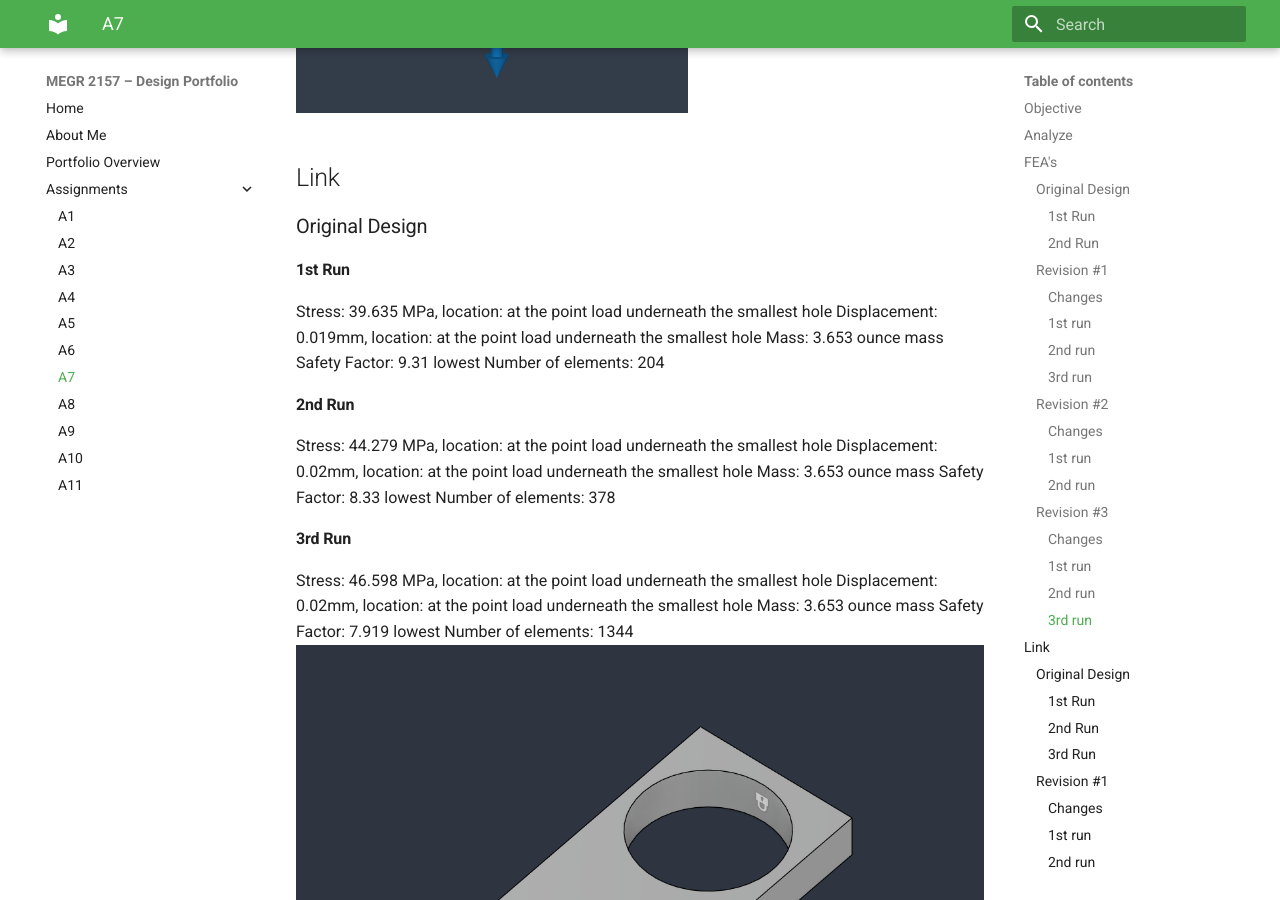
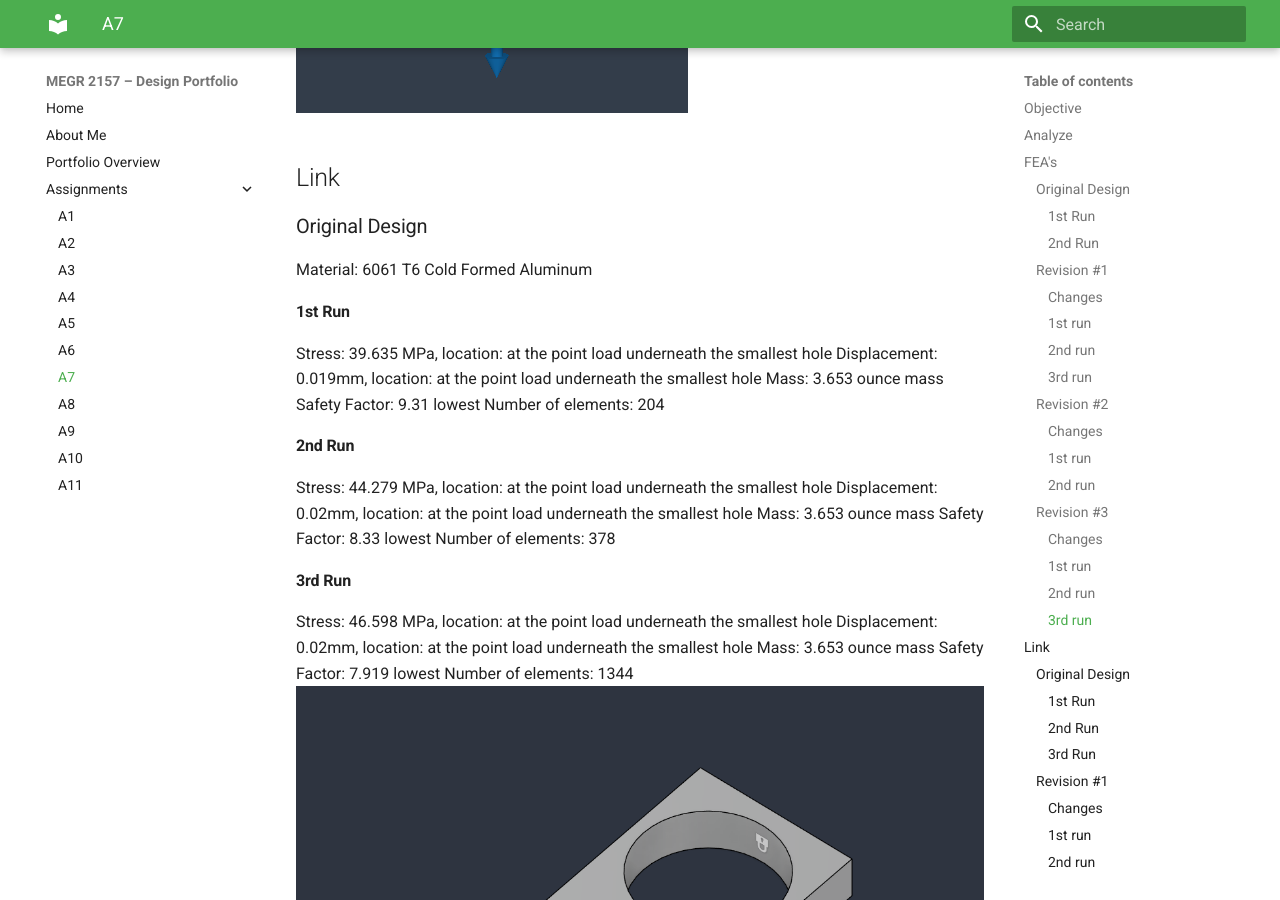
Before and after one commit to pklauser-cyber/design-projects-portfolio, an MkDocs documentation site: the page built from docs/assignments/A07/index.md, in a window 1280 px wide and 900 px high, scrolled down 7548 px. Built offline with MkDocs 1.6.1 and Material for MkDocs 9.7.7, drawn with Linux system fonts in a browser that asks for light colours.

Commit message:
Update index.md

```diff
--- a/docs/assignments/A07/index.md
+++ b/docs/assignments/A07/index.md
@@ -96,6 +96,7 @@ Number of  elements: 1344
 
 ## Link
 ### Original Design
+Material: 6061 T6 Cold Formed Aluminum
 #### 1st Run
 Stress: 39.635 MPa, location: at the point load underneath the smallest hole
 Displacement: 0.019mm, location: at the point load underneath the smallest hole
```
